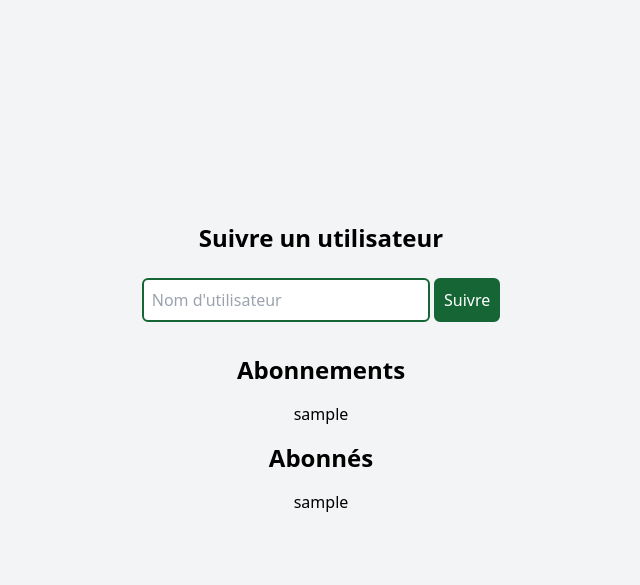
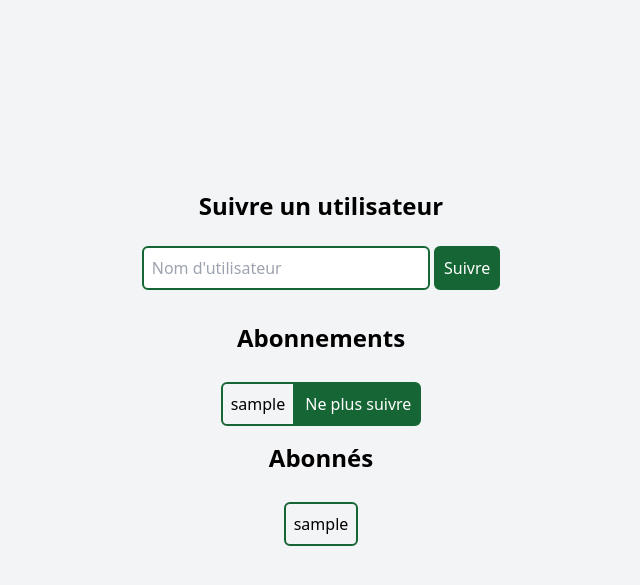
Before and after one commit to valouugit/oc_py_p9, a Django app: page /follow/ in a window 1280 px wide. Shown: the part 64-649 px from the top of the page, without its empty margins (319-959 px from the left). Run offline with Django 4.2, Linux system fonts and the light colour scheme; a user stored in the database is signed in; tables that the repository leaves empty hold one stand-in row (values such as "Sample post"); some libraries are stand-ins or nearby versions.

Commit message:
Ajout du bouton "ne plus suivre"

```diff
--- /dev/null
+++ b/lit/form/unfollow.py
@@ -0,0 +1,8 @@
+from django import forms
+
+class Unfollow(forms.Form):
+    unfollow = forms.CharField(
+        label="",
+        max_length=20,
+        widget=forms.HiddenInput()
+    )
--- a/lit/templates/lit/follow.html
+++ b/lit/templates/lit/follow.html
@@ -16,20 +16,23 @@
                 <input type="submit" value="Suivre" class="bg-green-800 text-white p-2 rounded-md mt-6 border-2 border-green-800 hover:border-green-500 cursor-pointer">
             </form>
         </div>
-        <div class="flex items-center flex-col">
+        <div class="flex items-center flex-col gap-3">
             <h2 class="text-2xl font-bold m-4">Abonnements</h2>
             {% for follow in follows %}
-                <div>
-                    {{ follow.user }}
+                <div class="flex">
+                    <div class="p-2 rounded-l-md border-2 border-green-800">{{ follow.user }}</div>
+                    <form method="post" class="m-0">
+                        {% csrf_token %}
+                        <input type="hidden" name="unfollow" id="{{ form_unfollow.unfollow.id_for_label }}" value="{{ follow.user }}">
+                        <input type="submit" value="Ne plus suivre" class="bg-green-800 text-white p-2 rounded-r-md border-2 border-green-800 hover:bg-green-600 cursor-pointer">
+                    </form>
                 </div>
             {% endfor %}
         </div>
-        <div class="flex items-center flex-col">
+        <div class="flex items-center flex-col gap-3">
             <h2 class="text-2xl font-bold m-4">Abonnés</h2>
             {% for follower in followers %}
-                <div>
-                    {{ follower.followed_user }}
-                </div>
+                <div class="p-2 rounded-md border-2 border-green-800">{{ follower.followed_user }}</div>
             {% endfor %}
         </div>
     </div>
--- a/lit/views.py
+++ b/lit/views.py
@@ -6,6 +6,7 @@ from django.contrib.auth.models import User
 
 from lit.form.follow import Follow
 from lit.form.register import RegisterForm
+from lit.form.unfollow import Unfollow
 from lit.models import UserFollows
 
 
@@ -32,6 +33,7 @@ def follow(request: WSGIRequest):
     success = None
     if request.method == "POST":
         form_follow = Follow(request.POST)
+        form_unfollow = Unfollow(request.POST)
         if form_follow.is_valid():
             try:
                 user = User.objects.get(username=form_follow.cleaned_data["follow"])
@@ -40,11 +42,20 @@ def follow(request: WSGIRequest):
                 success = f"Vous suivez désormais {form_follow.cleaned_data['follow']}"
             except:
                 error = f"L'utilisateur {form_follow.cleaned_data['follow']} n'existe pas"
+        elif form_unfollow.is_valid():
+            try:
+                user = User.objects.get(username=form_unfollow.cleaned_data["unfollow"])
+                follow_relation = UserFollows.objects.get(user=user, followed_user=request.user)
+                follow_relation.delete()
+                success = f"Vous ne suivez plus {user}"
+            except:
+                error = f"L'utilisateur {form_follow.cleaned_data['follow']} n'existe pas"
 
     followers = UserFollows.objects.filter(user=request.user)
     follows = UserFollows.objects.filter(followed_user=request.user)
     return render(request, "lit/follow.html", context={
         "form_follow": Follow,
+        "form_unfollow": Unfollow,
         "followers": followers,
         "follows": follows,
         "error": error,
```
